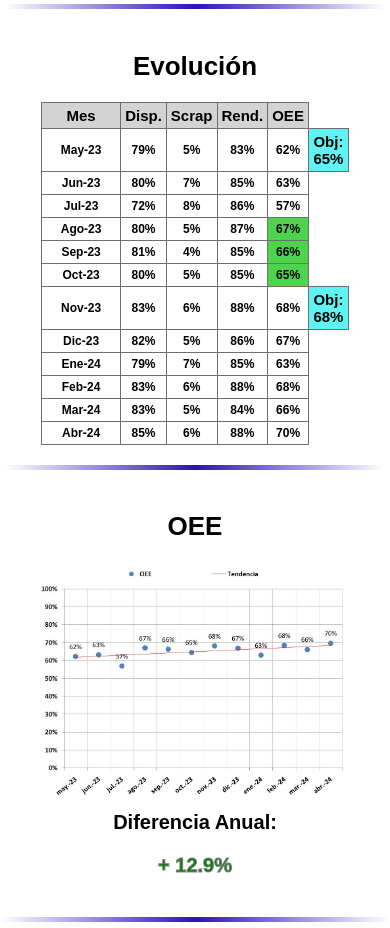
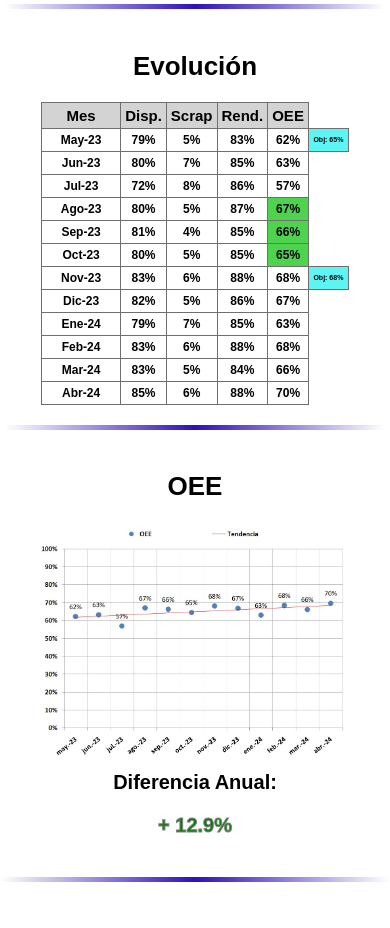
Before and after one commit to GuilleB1984/CV, a plain HTML site: page indexMP.html in a window 390 px wide. Shown: the part 900-1828 px from the top of the page. Drawn offline with Linux system fonts and the light colour scheme.

Commit message:
Actualizacion

```diff
--- a/estilo.css
+++ b/estilo.css
@@ -61,7 +61,8 @@ thead {
 }
 .nuevo-objetivo{
     background-color: rgb(93, 244, 244);
-    min-width: 90px;
+    min-width: 120px;
+    font-size: 20px ;
 }
 
 .triple-objetivo{
@@ -242,7 +243,7 @@ img {
     }
     .nuevo-objetivo{
         background-color: rgb(93, 244, 244);
-        font-size: 15px;
+        font-size: 7px;
         min-width: 40px;
     }
     th:nth-child(1) { width: 10%; }
```
